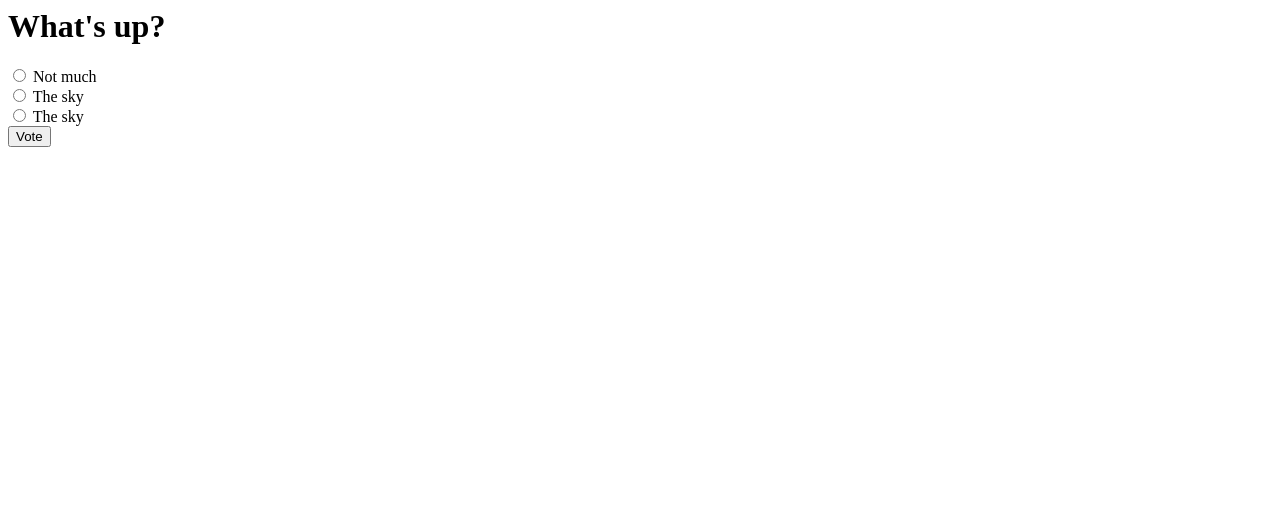
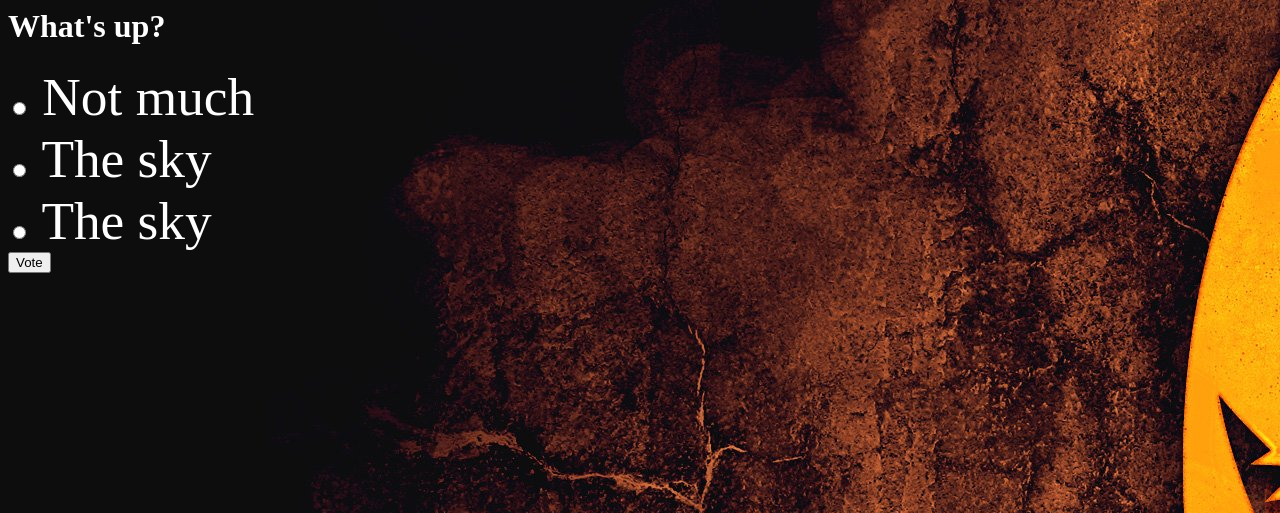
Before and after one commit to ewehner/mysite, a Django app: page /polls/1/ in a window 1280 px wide. Shown: the top 513 px of the page. Run offline with Django 3.2, Linux system fonts and the light colour scheme; data comes from the database, SQL or seed files in the repository; both versions use the stored data as it was after the commit.

Commit message:
adding background to each view
Added halloweens-picture to each view for consistently terrifying
theme.

```diff
--- a/polls/static/polls/style.css
+++ b/polls/static/polls/style.css
@@ -6,3 +6,26 @@ li a {
 body {
 	background: white url("images/background.jpg") no-repeat left top;
 }
+
+h1 {
+	color: white;
+}
+
+ul {
+	color: white;
+	font-size: 40pt;
+}
+
+form {
+	color: white;
+	font-size: 40pt;
+}
+
+
+a:link {
+	color: white;
+}
+
+a:visted {
+	color: white;
+}
--- a/polls/templates/polls/detail.html
+++ b/polls/templates/polls/detail.html
@@ -1,3 +1,7 @@
+{% load staticfiles %}
+
+<link rel="stylesheet" type="text/css" href="{% static 'polls/style.css' %}" />
+
 <h1>{{ question.question_text }}</h1>
 
 {% if error_message %}<p><strong>{{ error_message }}</strong></p>{% endif %}
--- a/polls/templates/polls/results.html
+++ b/polls/templates/polls/results.html
@@ -1,3 +1,7 @@
+{% load staticfiles %}
+
+<link rel="stylesheet" type="text/css" href="{% static 'polls/style.css' %}" />
+
 <h1>{{ question.question_text }}</h1>
 
 <ul>
```
Also changed, not shown: db.sqlite3.
